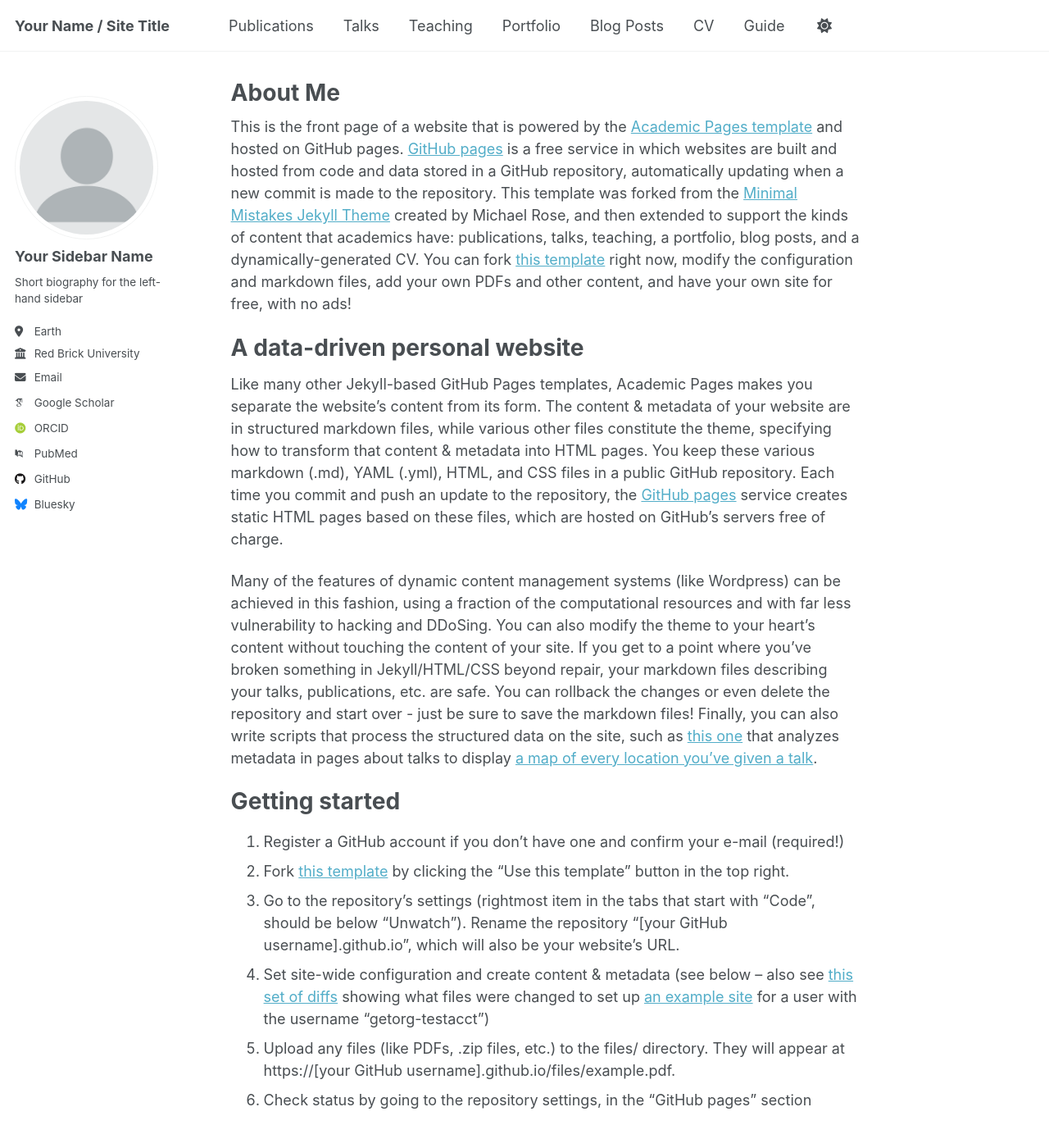
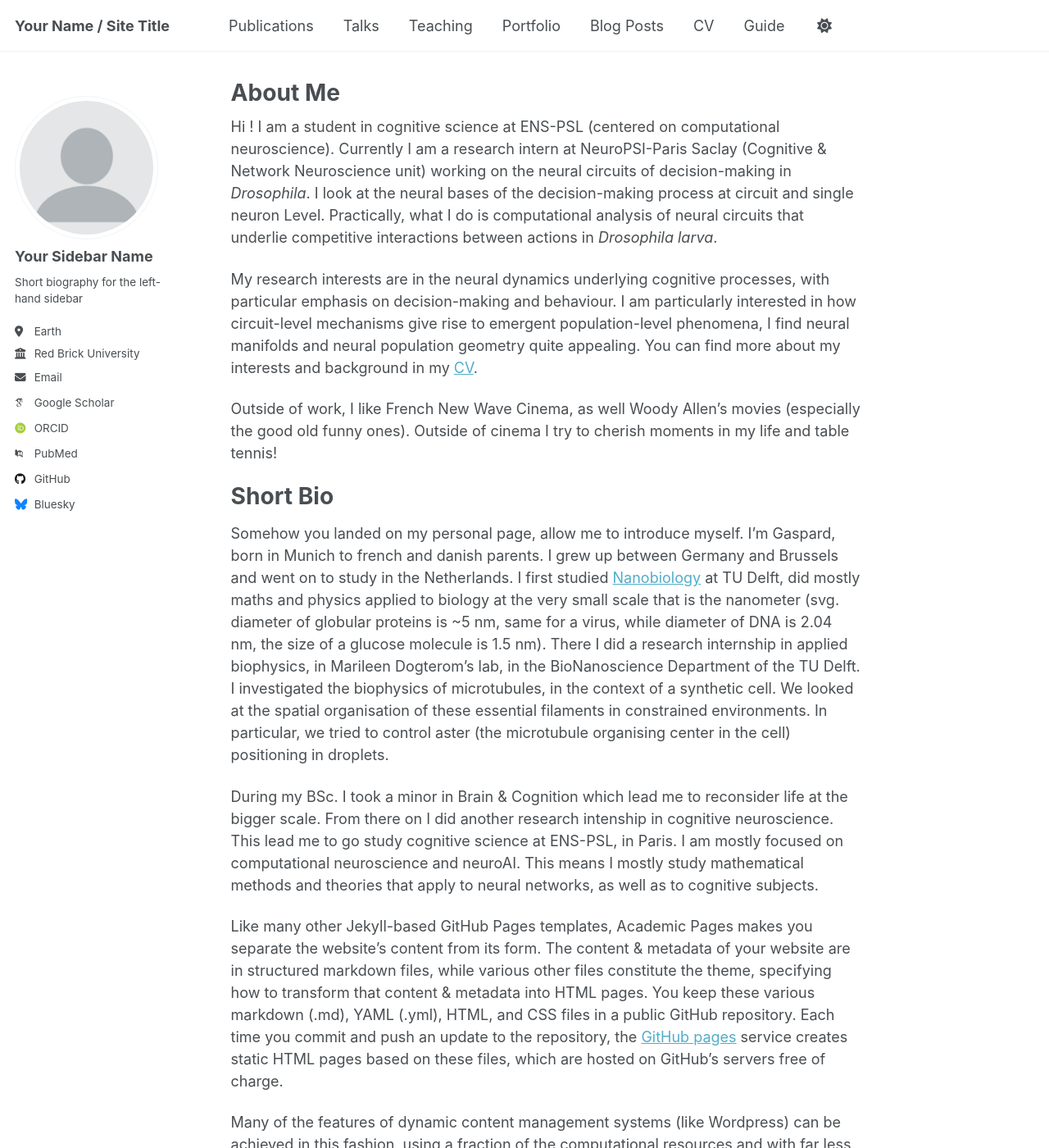
Before and after one commit to Gasparrrrrrrd/Gasparrrrrrrd.github.io, a Jekyll site: the page built from _pages/about.md, in a window 1280 px wide and 1400 px high. Shown: the whole window at 82% size. Built offline with Jekyll 4.4.1, drawn with Linux system fonts in a browser that asks for light colours; some web fonts are replaced.

Commit message:
Update about.md

```diff
--- a/_pages/about.md
+++ b/_pages/about.md
@@ -6,11 +6,19 @@ redirect_from:
   - /about/
   - /about.html
 ---
+Hi ! I am a student in cognitive science at ENS-PSL (centered on computational neuroscience). Currently I am a research intern at NeuroPSI-Paris Saclay (Cognitive & Network Neuroscience unit) working on the neural circuits of decision-making in <i>Drosophila</i>. I look at the neural bases of the decision-making process at circuit and single neuron Level. Practically, what I do is computational analysis of neural circuits that underlie competitive interactions between actions in <i>Drosophila larva</i>.
 
-This is the front page of a website that is powered by the [Academic Pages template](https://github.com/academicpages/academicpages.github.io) and hosted on GitHub pages. [GitHub pages](https://pages.github.com) is a free service in which websites are built and hosted from code and data stored in a GitHub repository, automatically updating when a new commit is made to the repository. This template was forked from the [Minimal Mistakes Jekyll Theme](https://mmistakes.github.io/minimal-mistakes/) created by Michael Rose, and then extended to support the kinds of content that academics have: publications, talks, teaching, a portfolio, blog posts, and a dynamically-generated CV. You can fork [this template](https://github.com/academicpages/academicpages.github.io) right now, modify the configuration and markdown files, add your own PDFs and other content, and have your own site for free, with no ads!
+My research interests are in the neural dynamics underlying cognitive processes, with particular emphasis on decision-making and behaviour. I am particularly interested in how circuit-level mechanisms give rise to emergent population-level phenomena, I find neural manifolds and neural population geometry quite appealing. You can find more about my interests and background in my [CV](https://gasparrrrrrrd.github.io/files/CV.pdf).
 
-A data-driven personal website
+Outside of work, I like French New Wave Cinema, as well Woody Allen's movies (especially the good old funny ones). Outside of cinema I try to cherish moments in my life and table tennis!
+
+Short Bio
 ======
+Somehow you landed on my personal page, allow me to introduce myself. I'm Gaspard, born in Munich to french and danish parents. I grew up between Germany and Brussels and went on to study in the Netherlands. I first studied [Nanobiology](https://en.wikipedia.org/wiki/Nanobiotechnology) at TU Delft, did mostly maths and physics applied to biology at the very small scale that is the nanometer (svg. diameter of globular proteins is ~5 nm, same for a virus, while diameter of DNA is 2.04 nm, the size of a glucose molecule is 1.5 nm). There I did a research internship in applied biophysics, in Marileen Dogterom's lab, in the BioNanoscience Department of the TU Delft. I investigated the biophysics of microtubules, in the context of a synthetic cell. We looked at the spatial organisation of these essential filaments in constrained environments. In particular, we tried to control aster (the microtubule organising center in the cell) positioning in droplets.
+
+During my BSc. I took a minor in Brain & Cognition which lead me to reconsider life at the bigger scale. From there on I did another research intenship in cognitive neuroscience. This lead me to go study cognitive science at ENS-PSL, in Paris. I am mostly focused on computational neuroscience and neuroAI. This means I mostly study mathematical methods and theories that apply to neural networks, as well as to cognitive subjects.
+
+
 Like many other Jekyll-based GitHub Pages templates, Academic Pages makes you separate the website's content from its form. The content & metadata of your website are in structured markdown files, while various other files constitute the theme, specifying how to transform that content & metadata into HTML pages. You keep these various markdown (.md), YAML (.yml), HTML, and CSS files in a public GitHub repository. Each time you commit and push an update to the repository, the [GitHub pages](https://pages.github.com/) service creates static HTML pages based on these files, which are hosted on GitHub's servers free of charge.
 
 Many of the features of dynamic content management systems (like Wordpress) can be achieved in this fashion, using a fraction of the computational resources and with far less vulnerability to hacking and DDoSing. You can also modify the theme to your heart's content without touching the content of your site. If you get to a point where you've broken something in Jekyll/HTML/CSS beyond repair, your markdown files describing your talks, publications, etc. are safe. You can rollback the changes or even delete the repository and start over - just be sure to save the markdown files! Finally, you can also write scripts that process the structured data on the site, such as [this one](https://github.com/academicpages/academicpages.github.io/blob/master/talkmap.ipynb) that analyzes metadata in pages about talks to display [a map of every location you've given a talk](https://academicpages.github.io/talkmap.html).
```
